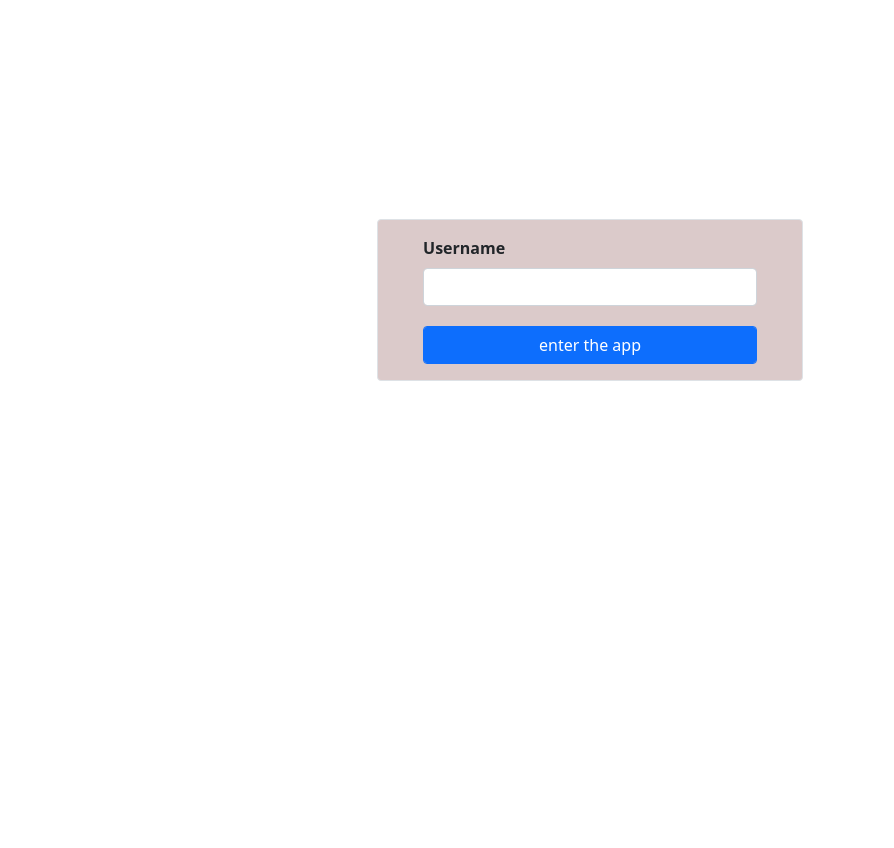
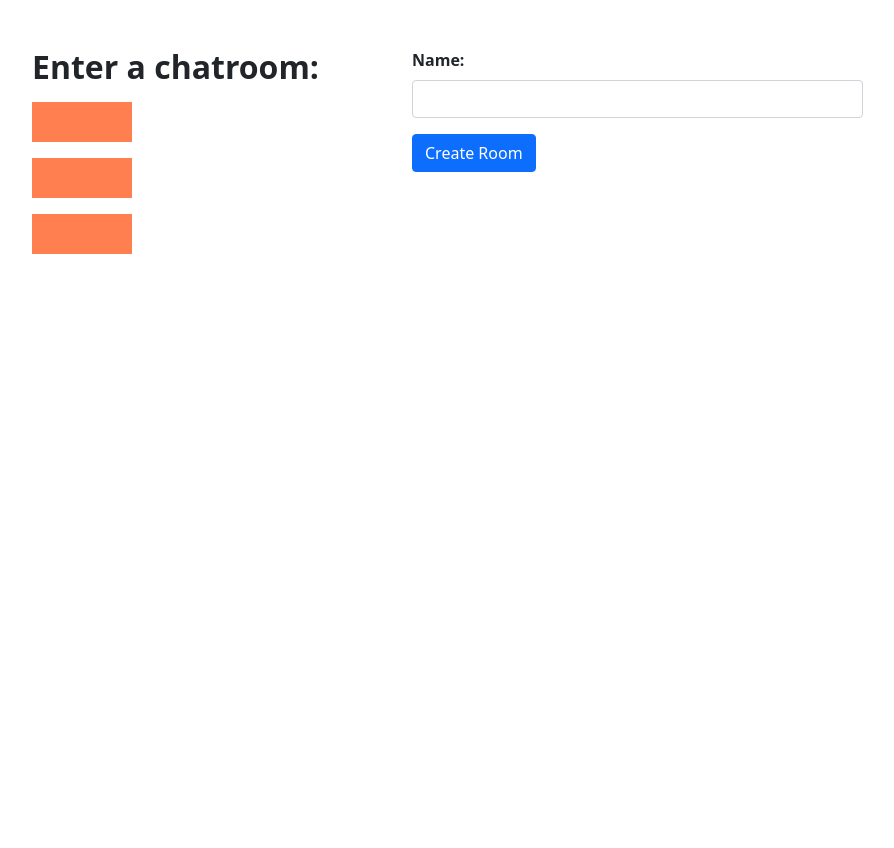
Before and after one commit to glaysa/python-wRESTling-bots, a Flask app: page / in a window 1280 px wide. Shown: the whole page, without its empty margins (50-944 px from the left). Before the commit the page ends 381 px from the top, so only its background shows below. Run offline with Flask 2, Linux system fonts and the light colour scheme.

Commit message:
some changes

```diff
--- a/app/api_view.py
+++ b/app/api_view.py
@@ -48,7 +48,7 @@ class UserList(Resource):
     def get(self):
         return users
 
-    def post(self):
+    def post(self, user: User):
         pass
 
 
--- a/app/templates/base.html
+++ b/app/templates/base.html
@@ -13,6 +13,7 @@
     {% block page %}{% endblock %}
 
 
-    <script src="{{ url_for('static', filename='app.js') }}"></script>
+    <script src="https://ajax.googleapis.com/ajax/libs/jquery/3.6.0/jquery.min.js"></script>
+    {% block script %}{% endblock %}
 </body>
 </html>
--- a/app/templates/home.html
+++ b/app/templates/home.html
@@ -1,6 +1,7 @@
 {% extends "base.html" %}
 {% block title %}Home Page{% endblock %}
 {% block page %}
+    <a href="register.html"></a>
     <div class="container-md mt-5">
         <div class="row">
             <div class="col-md-4">
@@ -14,10 +15,19 @@
                 <div class="mt-3" style="background: coral; width: 100px; height: 40px;"></div>
             </div>
             <form action="" method="POST" class="col-md-5">
-                {{ form.name.label(class="fw-bolder form-label") }}
-                {{ form.name(class="form-control") }}
-                {{ form.submit(class="btn btn-primary mt-3") }}
+                <label class="fw-bolder form-label">Name:</label>
+                <input type="text" id="name" class="form-control">
+                <input type="submit" id="createRoom" class="btn btn-primary mt-3" value="Create Room">
             </form>
         </div>
     </div>
 {% endblock %}
+
+
+<!--
+<form action="" method="POST" class="col-md-5">
+    {{ form.name.label(class="fw-bolder form-label") }}
+    {{ form.name(class="form-control") }}
+    {{ form.submit(class="btn btn-primary mt-3") }}
+</form>
+-->
--- a/app/templates/login.html
+++ /dev/null
@@ -1,20 +0,0 @@
-{% extends "base.html" %}
-
-{% block title %}Login page{% endblock %}
-
-{% block page %}
-    <div class="container-md h-75 w-50">
-        <div class="row align-items-center h-100">
-            <form action="" method="POST" class="form-group col-8 mx-auto border rounded" style="background: #dbcaca">
-                {{ form.hidden_tag() }}
-                <div class="col-10 mt-3 mb-1 mx-auto">
-                    {{ form.username.label(class="form-label fw-bolder") }}
-                    {{ form.username(class="form-control") }}
-                </div>
-                <div class="col-10 mx-auto">
-                    {{ form.submit(class="col-10 form-control mt-3 mb-3 btn btn-primary") }}
-                </div>
-            </form>
-        </div>
-    </div>
-{% endblock %}
--- a/app/web_views.py
+++ b/app/web_views.py
@@ -5,18 +5,21 @@ from validation.form_validations import EnterAppForm, CreateRoomForm
 app.config['SECRET_KEY'] = '354b9b92b934613f14afe99c94a82415a9a3d49a'  # Not Necessary
 
 
-@app.route("/", methods=['GET', 'POST'])
+@app.route("/register")
 def get_login():
     form = EnterAppForm()
-    return render_template("login.html", form=form)
+    return render_template("register.html", form=form)
 
 
-@app.route("/home", methods=['GET', 'POST'])
+@app.route("/")
+@app.route("/home")
 def get_home():
     form = CreateRoomForm()
     return render_template("home.html", form=form)
 
 
-@app.route("/chatroom", methods=['GET', 'POST'])
+'''
+@app.route("/chatroom")
 def get_room():
     return render_template("chatroom.html")
+'''
```
Also changed, not shown: app/templates/register.html (added, +42 -0 lines).
